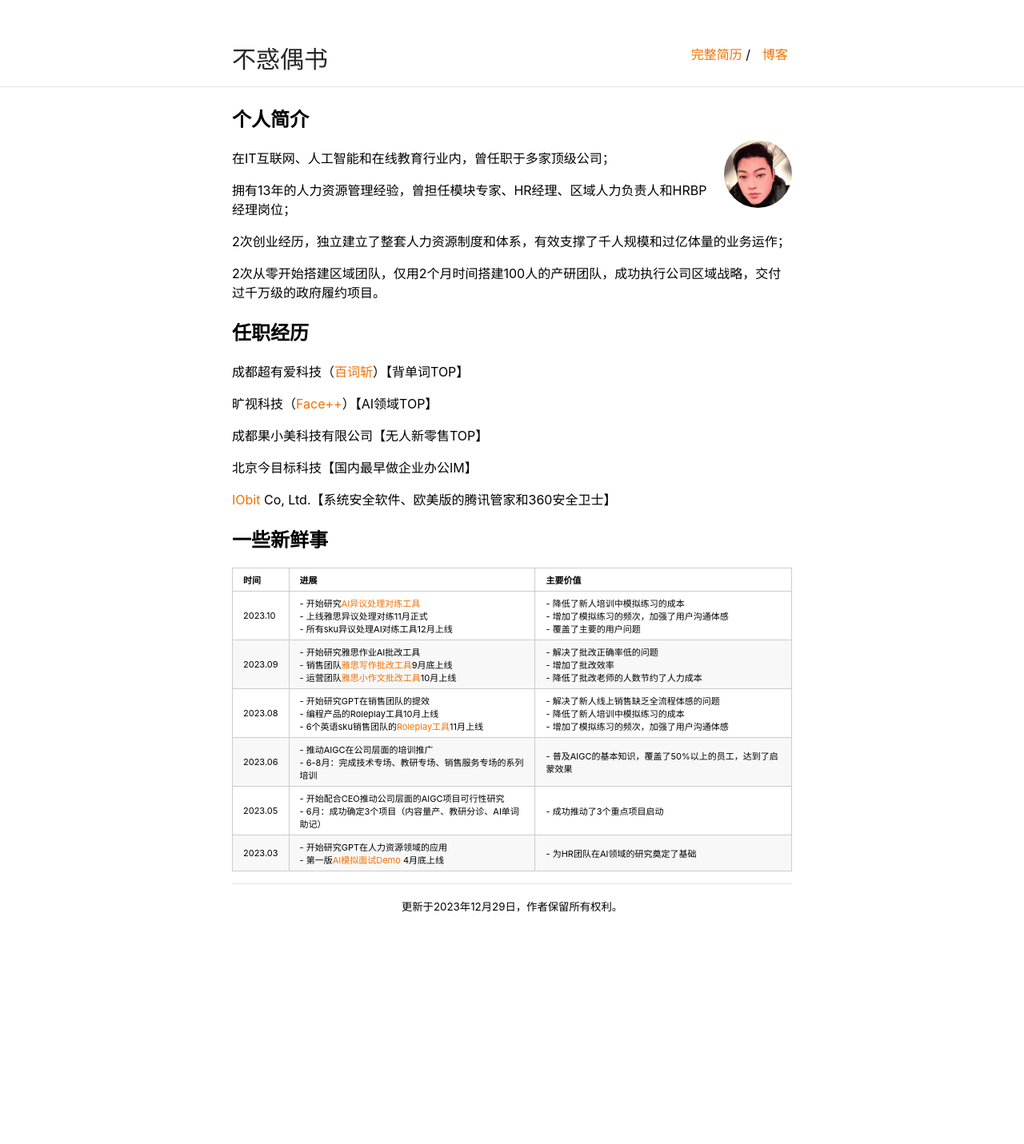
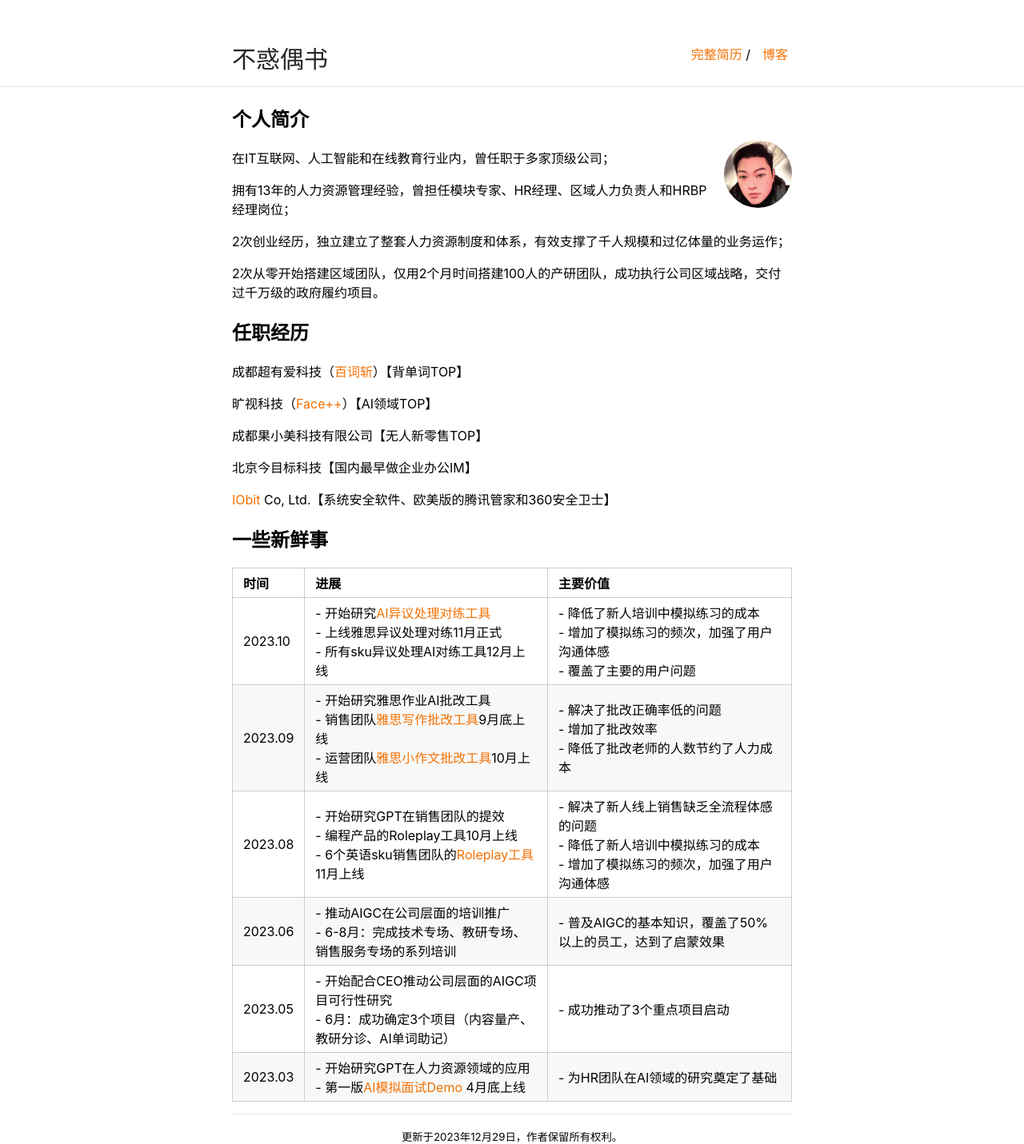
Before and after one commit to Harteyang/index, a Jekyll site: the page built from index.md, in a window 1280 px wide. Shown: the whole page at 80% size. Built offline with Jekyll 4.4.1, drawn with Linux system fonts in a browser that asks for light colours; before the commit the page ends 1143 px from its top, so only the background shows below that.

Commit message:
Update index.md

```diff
--- a/index.md
+++ b/index.md
@@ -30,11 +30,7 @@ title: Harte的主页
 [IObit](https://www.iobit.com) Co, Ltd.【系统安全软件、欧美版的腾讯管家和360安全卫士】
 
 ## 一些新鲜事
-<style>
-    table {
-        font-size: 11px; /* 设置表格字体大小 */
-    }
-</style>
+
 | 时间          | 进展                                                        | 主要价值    |
 | ------------- | ------------------------------------------------------------ | -------- |
 | 2023.10    | - 开始研究[AI异议处理对练工具](https://pan.baidu.com/s/1Q6I_CxaOHo1TFg1ykorvhA?pwd=1234)<br/>- 上线雅思异议处理对练11月正式<br/>- 所有sku异议处理AI对练工具12月上线 |- 降低了新人培训中模拟练习的成本<br/>- 增加了模拟练习的频次，加强了用户沟通体感<br/>-   覆盖了主要的用户问题    |
```
